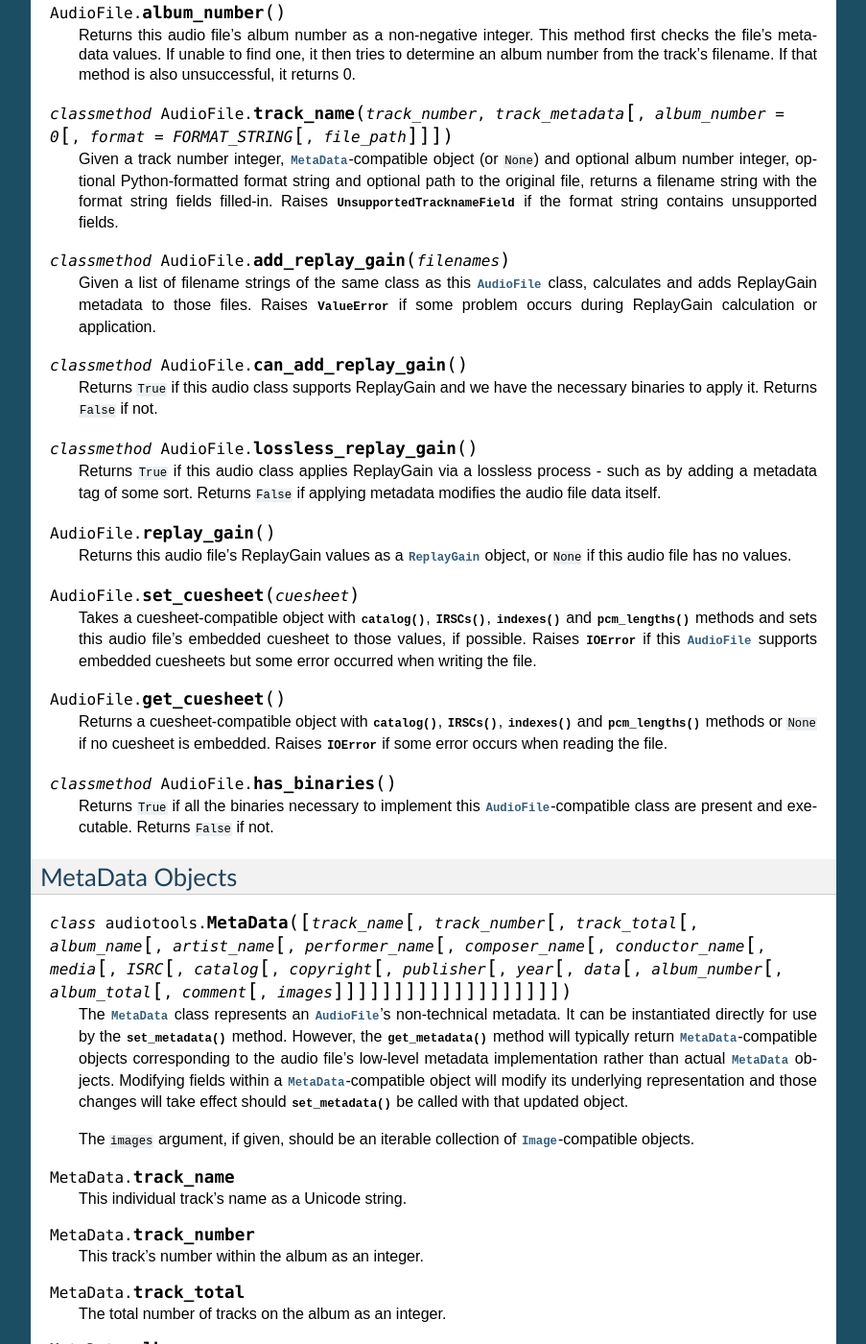
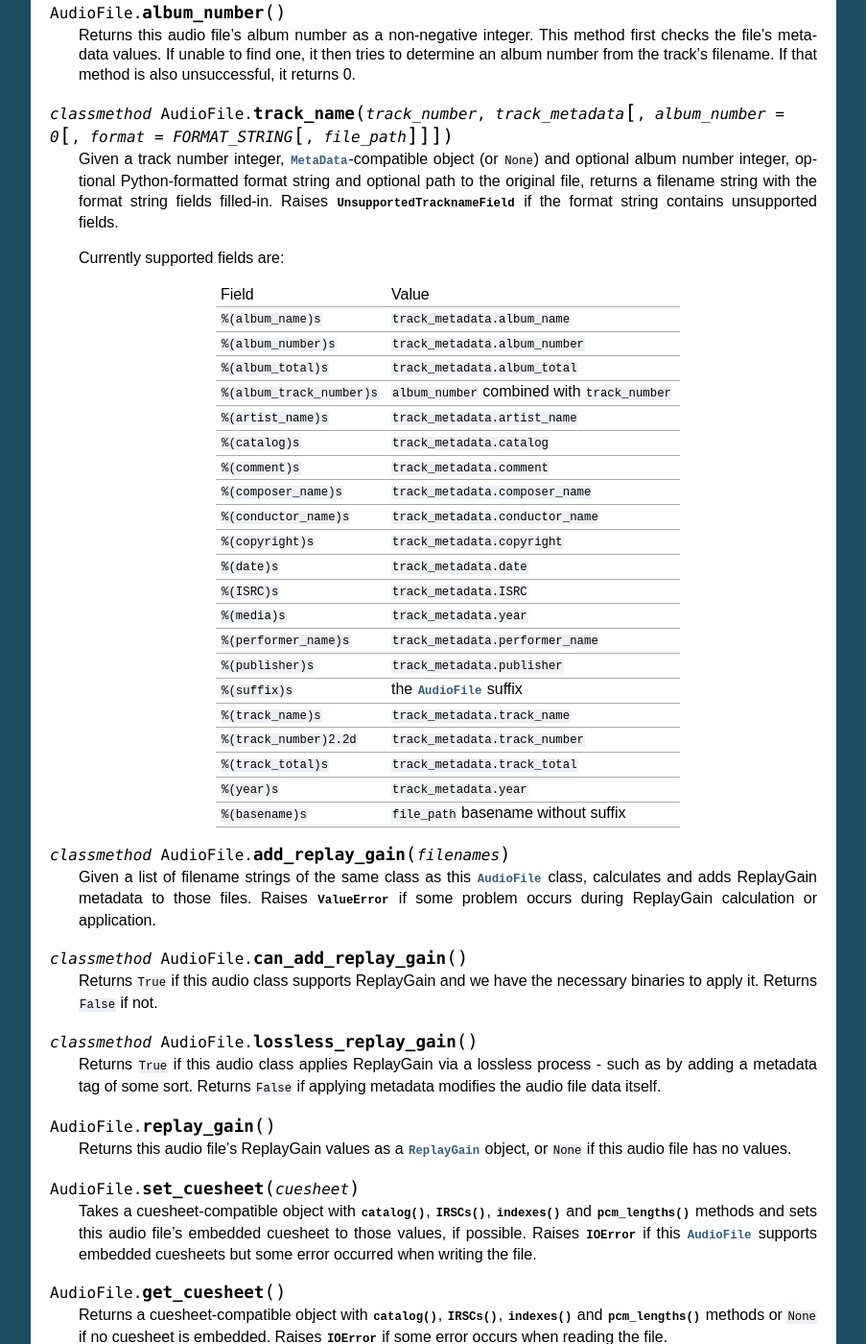
Before and after one commit to tuffy/python-audio-tools, a Sphinx documentation site: the page built from docs/programming/source/audiotools.rst, in a window 1280 px wide and 1400 px high, scrolled down 4405 px. Shown: the whole window at 96% size, without its empty margins (198-1101 px from the left). Built offline with Sphinx 7.4.7, drawn with Linux system fonts in a browser that asks for light colours.

Commit message:
Add supported format fields to programming documentation.

```diff
--- a/audiotools/__init__.py
+++ b/audiotools/__init__.py
@@ -1834,6 +1834,8 @@ class UnsupportedTracknameField(Exception):
             else:
                 messenger.info(u"%%(%s)s" % (field))
 
+        messenger.info(u"%(basename)s")
+
 
 class AudioFile:
     SUFFIX = ""
--- a/docs/programming/source/audiotools.rst
+++ b/docs/programming/source/audiotools.rst
@@ -319,12 +319,40 @@ AudioFile Objects
 
 .. classmethod:: AudioFile.track_name(track_number, track_metadata[, album_number = 0[, format = FORMAT_STRING [, file_path]]])
 
-    Given a track number integer, :class:`MetaData`-compatible object
-    (or ``None``) and optional album number integer, optional
-    Python-formatted format string and optional path to the original file,
-    returns a filename string with the format string fields filled-in.
-    Raises :exc:`UnsupportedTracknameField` if the format string contains
-    unsupported fields.
+   Given a track number integer, :class:`MetaData`-compatible object
+   (or ``None``) and optional album number integer, optional
+   Python-formatted format string and optional path to the original file,
+   returns a filename string with the format string fields filled-in.
+   Raises :exc:`UnsupportedTracknameField` if the format string contains
+   unsupported fields.
+
+   Currently supported fields are:
+
+   ========================== ===============================================
+   Field                      Value
+   -------------------------- -----------------------------------------------
+   ``%(album_name)s``         ``track_metadata.album_name``
+   ``%(album_number)s``       ``track_metadata.album_number``
+   ``%(album_total)s``        ``track_metadata.album_total``
+   ``%(album_track_number)s`` ``album_number`` combined with ``track_number``
+   ``%(artist_name)s``        ``track_metadata.artist_name``
+   ``%(catalog)s``            ``track_metadata.catalog``
+   ``%(comment)s``            ``track_metadata.comment``
+   ``%(composer_name)s``      ``track_metadata.composer_name``
+   ``%(conductor_name)s``     ``track_metadata.conductor_name``
+   ``%(copyright)s``          ``track_metadata.copyright``
+   ``%(date)s``               ``track_metadata.date``
+   ``%(ISRC)s``               ``track_metadata.ISRC``
+   ``%(media)s``              ``track_metadata.year``
+   ``%(performer_name)s``     ``track_metadata.performer_name``
+   ``%(publisher)s``          ``track_metadata.publisher``
+   ``%(suffix)s``             the :class:`AudioFile` suffix
+   ``%(track_name)s``         ``track_metadata.track_name``
+   ``%(track_number)2.2d``    ``track_metadata.track_number``
+   ``%(track_total)s``        ``track_metadata.track_total``
+   ``%(year)s``               ``track_metadata.year``
+   ``%(basename)s``           ``file_path`` basename without suffix
+   ========================== ===============================================
 
 .. classmethod:: AudioFile.add_replay_gain(filenames)
 
```
Also changed, not shown: 2 other files.
